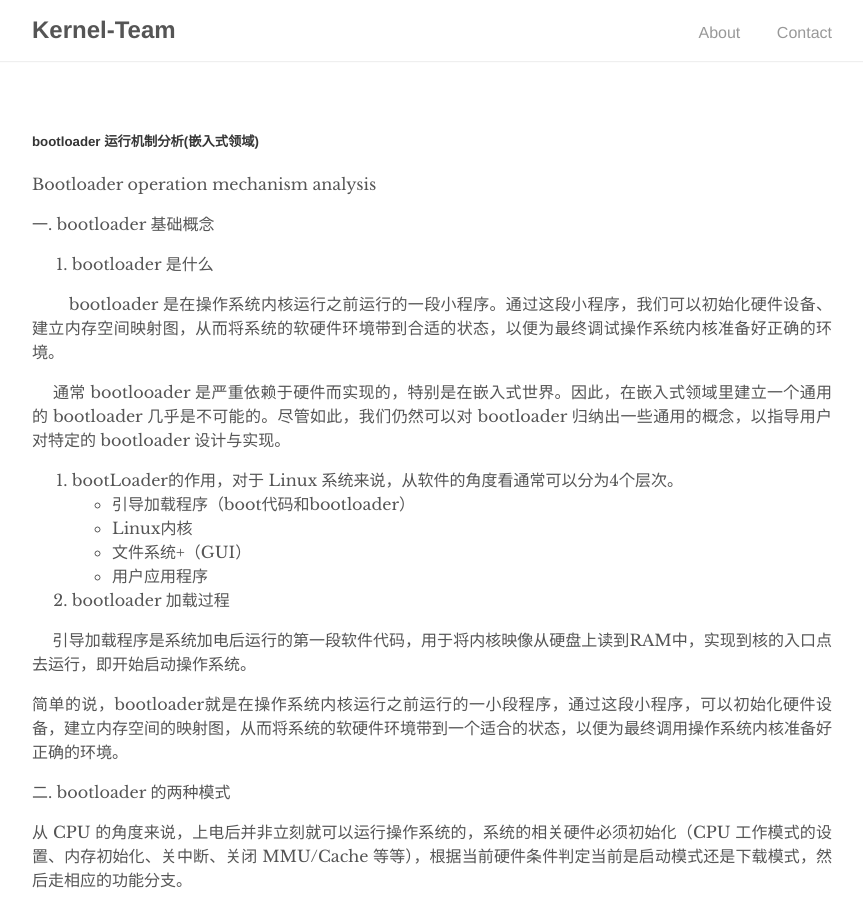
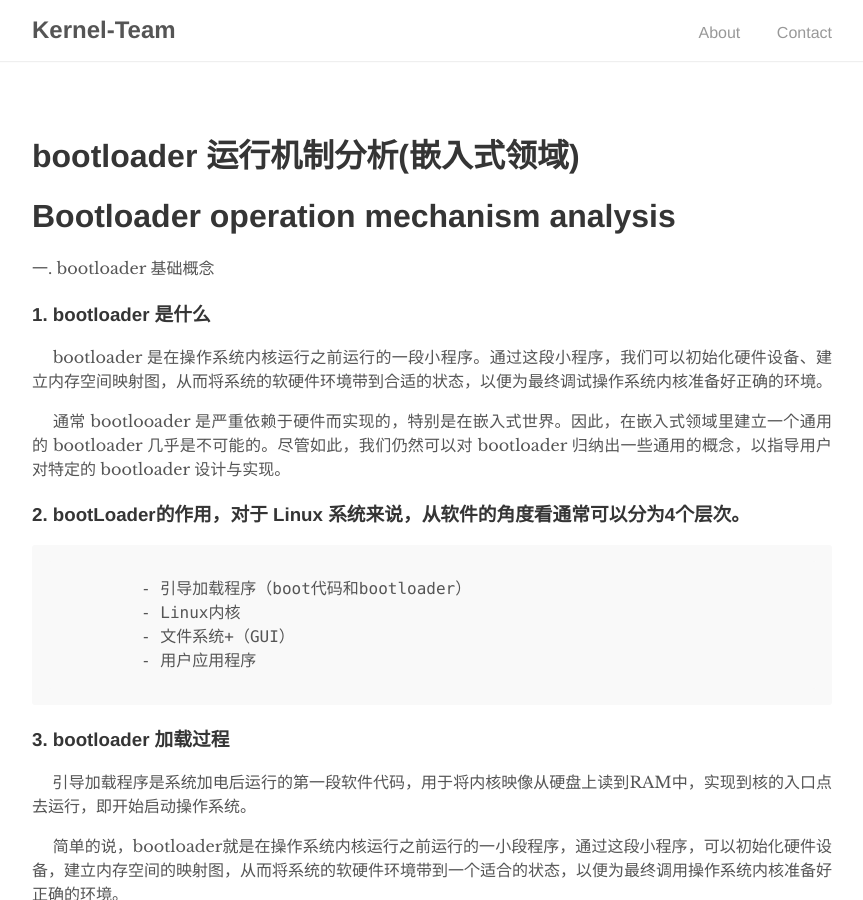
Before and after one commit to Kernel-Team/Kernel-Team.github.io, a Jekyll site: the page built from _posts/2019-07-19-Bootloader-operation-mechanism-analysis.md, in a window 1280 px wide and 900 px high. Shown: the whole window, without its empty margins (208-1071 px from the left). Built offline with Jekyll 4.4.1, drawn with Linux system fonts in a browser that asks for light colours.

Commit message:
fix summary

````diff
--- a/_posts/2019-07-19-Bootloader-operation-mechanism-analysis.md
+++ b/_posts/2019-07-19-Bootloader-operation-mechanism-analysis.md
@@ -8,30 +8,33 @@ categories: ramdisk
 author:	    "2puT"
 ---
 
-##### bootloader 运行机制分析(嵌入式领域)
+# bootloader 运行机制分析(嵌入式领域)
 
-Bootloader operation mechanism analysis
+# Bootloader operation mechanism analysis
 
 一. bootloader 基础概念
 
 
-1. bootloader 是什么
+### 1. bootloader 是什么
 
-&emsp;&emsp; bootloader 是在操作系统内核运行之前运行的一段小程序。通过这段小程序，我们可以初始化硬件设备、建立内存空间映射图，从而将系统的软硬件环境带到合适的状态，以便为最终调试操作系统内核准备好正确的环境。
+&emsp; bootloader 是在操作系统内核运行之前运行的一段小程序。通过这段小程序，我们可以初始化硬件设备、建立内存空间映射图，从而将系统的软硬件环境带到合适的状态，以便为最终调试操作系统内核准备好正确的环境。
 
 &emsp; 通常 bootlooader 是严重依赖于硬件而实现的，特别是在嵌入式世界。因此，在嵌入式领域里建立一个通用的 bootloader 几乎是不可能的。尽管如此，我们仍然可以对 bootloader 归纳出一些通用的概念，以指导用户对特定的 bootloader 设计与实现。
 
-2. bootLoader的作用，对于 Linux 系统来说，从软件的角度看通常可以分为4个层次。
+### 2. bootLoader的作用，对于 Linux 系统来说，从软件的角度看通常可以分为4个层次。
+
+```
 	- 引导加载程序（boot代码和bootloader）
 	- Linux内核
 	- 文件系统+（GUI）
 	- 用户应用程序
+```
 
-3. bootloader 加载过程
+### 3. bootloader 加载过程
 
 &emsp; 引导加载程序是系统加电后运行的第一段软件代码，用于将内核映像从硬盘上读到RAM中，实现到核的入口点去运行，即开始启动操作系统。
 
-简单的说，bootloader就是在操作系统内核运行之前运行的一小段程序，通过这段小程序，可以初始化硬件设备，建立内存空间的映射图，从而将系统的软硬件环境带到一个适合的状态，以便为最终调用操作系统内核准备好正确的环境。
+&emsp; 简单的说，bootloader就是在操作系统内核运行之前运行的一小段程序，通过这段小程序，可以初始化硬件设备，建立内存空间的映射图，从而将系统的软硬件环境带到一个适合的状态，以便为最终调用操作系统内核准备好正确的环境。
 
 
 二. bootloader 的两种模式
````
